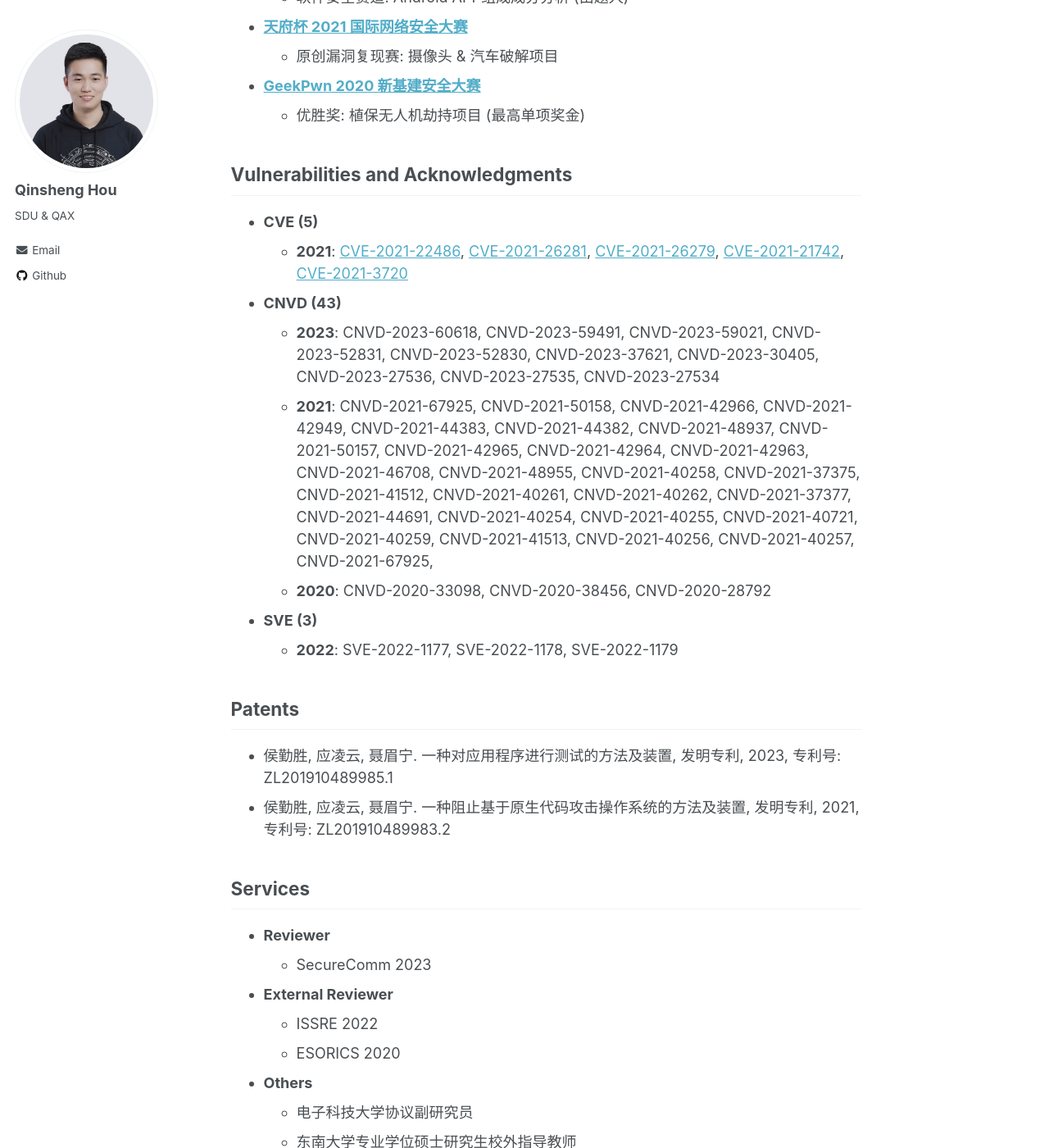
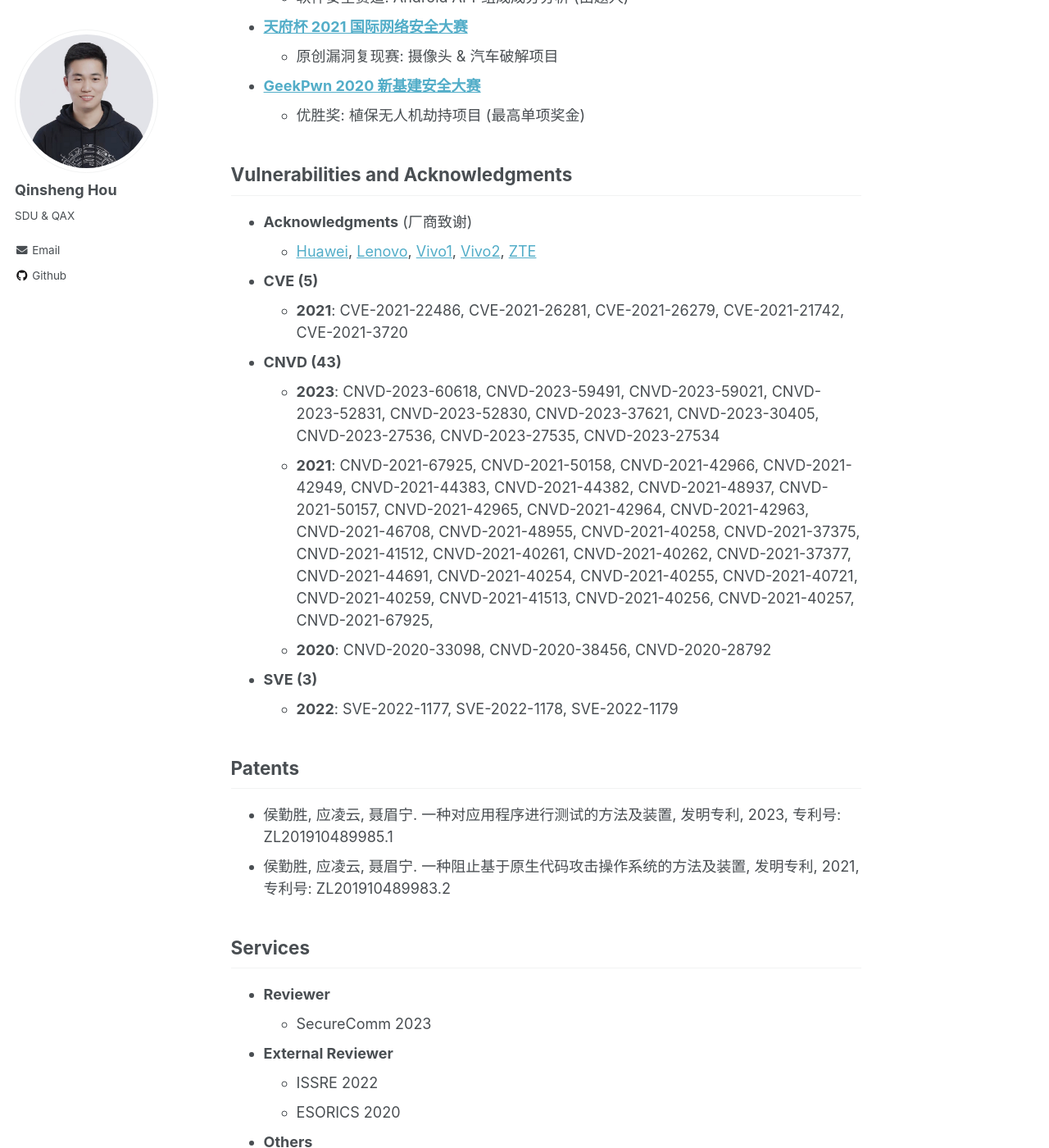
Before and after one commit to chicharitomu14/chicharitomu14.github.io, a Jekyll site: the page built from _pages/about.md, in a window 1280 px wide and 1400 px high, scrolled down 2442 px. Shown: the whole window at 82% size. Built offline with Jekyll 4.4.1, drawn with Linux system fonts in a browser that asks for light colours; some of the changed text lies outside the part shown.

Commit message:
add acknowledgements & other links

```diff
--- a/_pages/about.md
+++ b/_pages/about.md
@@ -63,8 +63,10 @@ Talks
 
 Vulnerabilities and Acknowledgments
 ------
+- **Acknowledgments** (厂商致谢)
+  - [Huawei](https://device.harmonyos.com/cn/docs/security/acknowledgments/security-acknowledgments-0000001050066659),  [Lenovo](https://iknow.lenovo.com.cn/detail/199217.html), [Vivo1](https://www.vivo.com/en/support/security-advisory-detail?id=9), [Vivo2](https://www.vivo.com/en/support/security-advisory-detail?id=10), [ZTE](https://support.zte.com.cn/support/news/LoopholeInfoDetail.aspx?newsId=1019084)
 - **CVE (5)**
-  - **2021**: [CVE-2021-22486](https://consumer.huawei.com/en/support/bulletin/2021/7/), [CVE-2021-26281](https://www.vivo.com/en/support/security-advisory-detail?id=9), [CVE-2021-26279](https://www.vivo.com/en/support/security-advisory-detail?id=10), [CVE-2021-21742](https://support.zte.com.cn/support/news/LoopholeInfoDetail.aspx?newsId=1019084), [CVE-2021-3720](https://iknow.lenovo.com.cn/detail/dc_199217.html)
+  - **2021**: CVE-2021-22486, CVE-2021-26281, CVE-2021-26279, CVE-2021-21742, CVE-2021-3720
 - **CNVD (43)**
   - **2023**: CNVD-2023-60618, CNVD-2023-59491, CNVD-2023-59021, CNVD-2023-52831, CNVD-2023-52830, CNVD-2023-37621, CNVD-2023-30405, CNVD-2023-27536, CNVD-2023-27535, CNVD-2023-27534
   - **2021**: CNVD-2021-67925, CNVD-2021-50158, CNVD-2021-42966, CNVD-2021-42949, CNVD-2021-44383, CNVD-2021-44382, CNVD-2021-48937, CNVD-2021-50157, CNVD-2021-42965, CNVD-2021-42964, CNVD-2021-42963, CNVD-2021-46708, CNVD-2021-48955, CNVD-2021-40258, CNVD-2021-37375, CNVD-2021-41512, CNVD-2021-40261, CNVD-2021-40262, CNVD-2021-37377, CNVD-2021-44691, CNVD-2021-40254, CNVD-2021-40255, CNVD-2021-40721, CNVD-2021-40259, CNVD-2021-41513, CNVD-2021-40256, CNVD-2021-40257, CNVD-2021-67925,
```
Also changed, not shown: other parts of _pages/about.md (+1 -1 lines).
